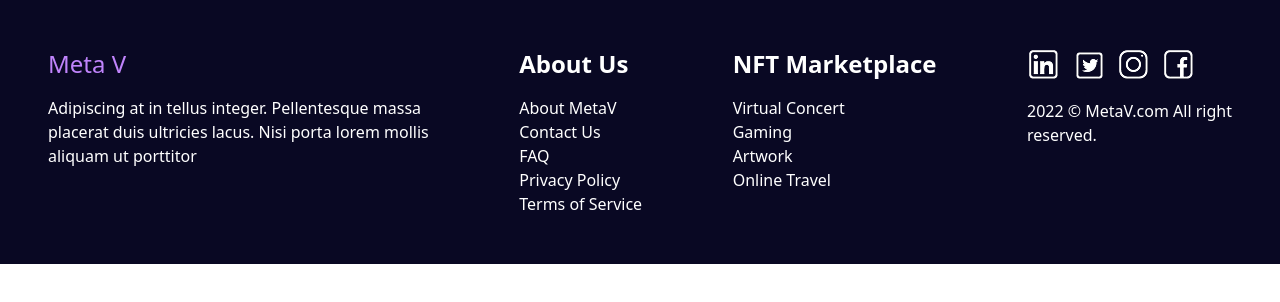
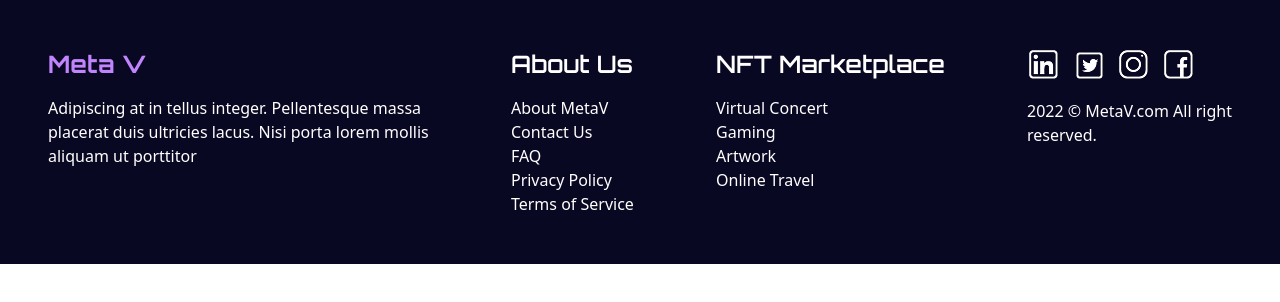
Before and after one commit to Akhrorbek2023/working-team2, a React (Vite) app: page / in a window 1280 px wide. Shown: the top 302 px of the page. Built offline with nearby package versions, Linux system fonts and the light colour scheme.

Commit message:
Footer tugatildi

```diff
--- a/src/components/Footer.jsx
+++ b/src/components/Footer.jsx
@@ -3,9 +3,9 @@ import React from 'react'
 const Footer = () => {
   return (
 <div>
-<div className='flex bg-[#090823] text-white justify-between p-12'>
+<div className='flex bg-[#090823] text-white justify-between p-12 '>
       <div>
-        <h1 className='text-2xl  mb-4 text-purple-400 font-orbitron'>Meta V</h1>
+      <h1 className='text-2xl  mb-4 text-purple-400 font-[orbitron] font-bold'>Meta V</h1>
         <p>Adipiscing at in tellus integer. Pellentesque massa <br /> placerat duis ultricies lacus. Nisi porta lorem mollis <br /> aliquam ut porttitor</p>
       </div>
 
@@ -13,7 +13,7 @@ const Footer = () => {
 
       <div>
         <ul>
-            <li className='text-2xl font-semibold mb-4'>About Us</li>
+            <li className='text-2xl font-semibold mb-4 font-[orbitron]'>About Us</li>
             <li>About MetaV</li>
             <li>Contact Us</li>
             <li>FAQ</li>
@@ -26,7 +26,7 @@ const Footer = () => {
 
       <div>
         <ul>
-            <li className='text-2xl font-semibold mb-4'>NFT Marketplace</li>
+            <li className='text-2xl font-semibold mb-4 font-[orbitron]'>NFT Marketplace</li>
             <li>Virtual Concert</li>
             <li>Gaming</li>
             <li>Artwork</li>
```
